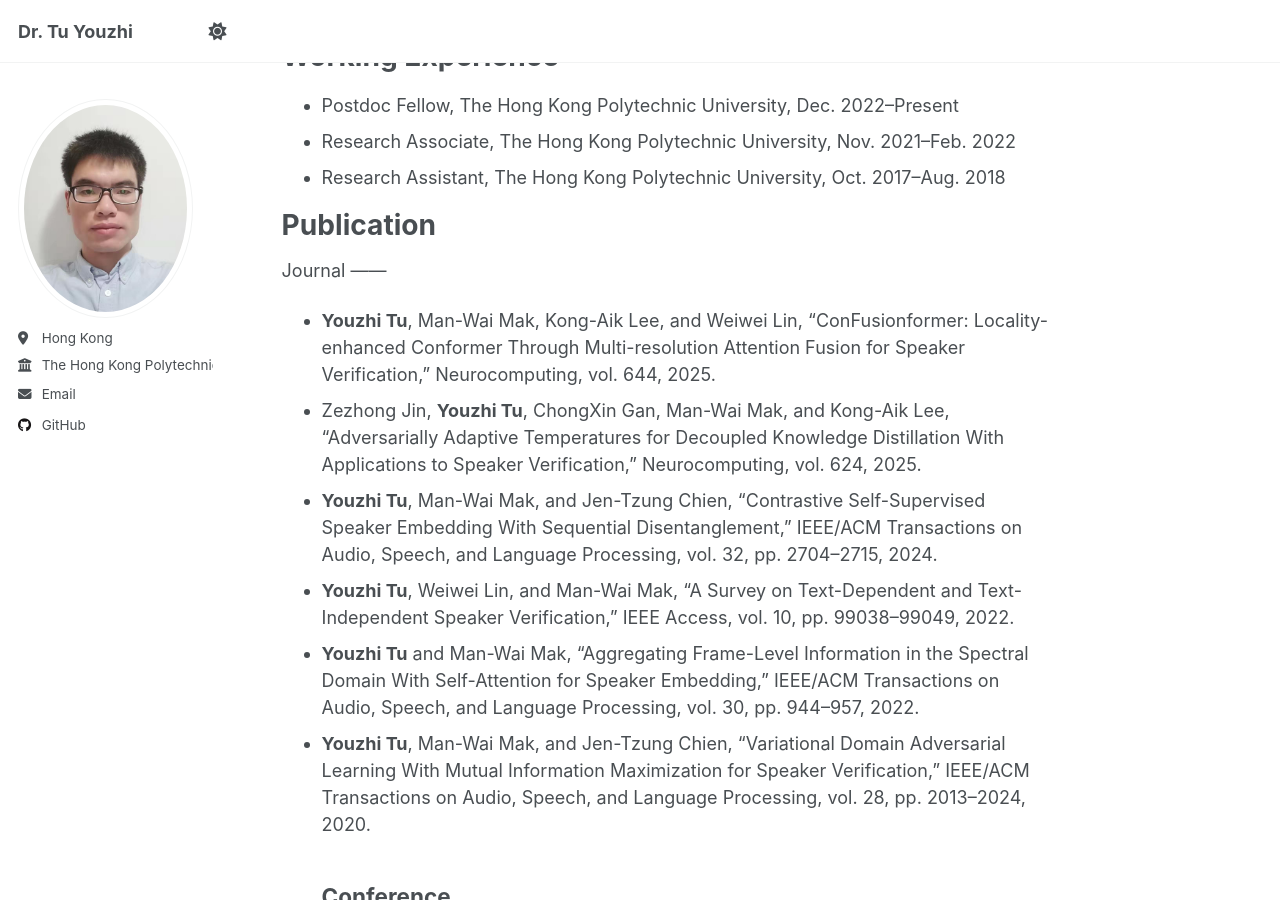
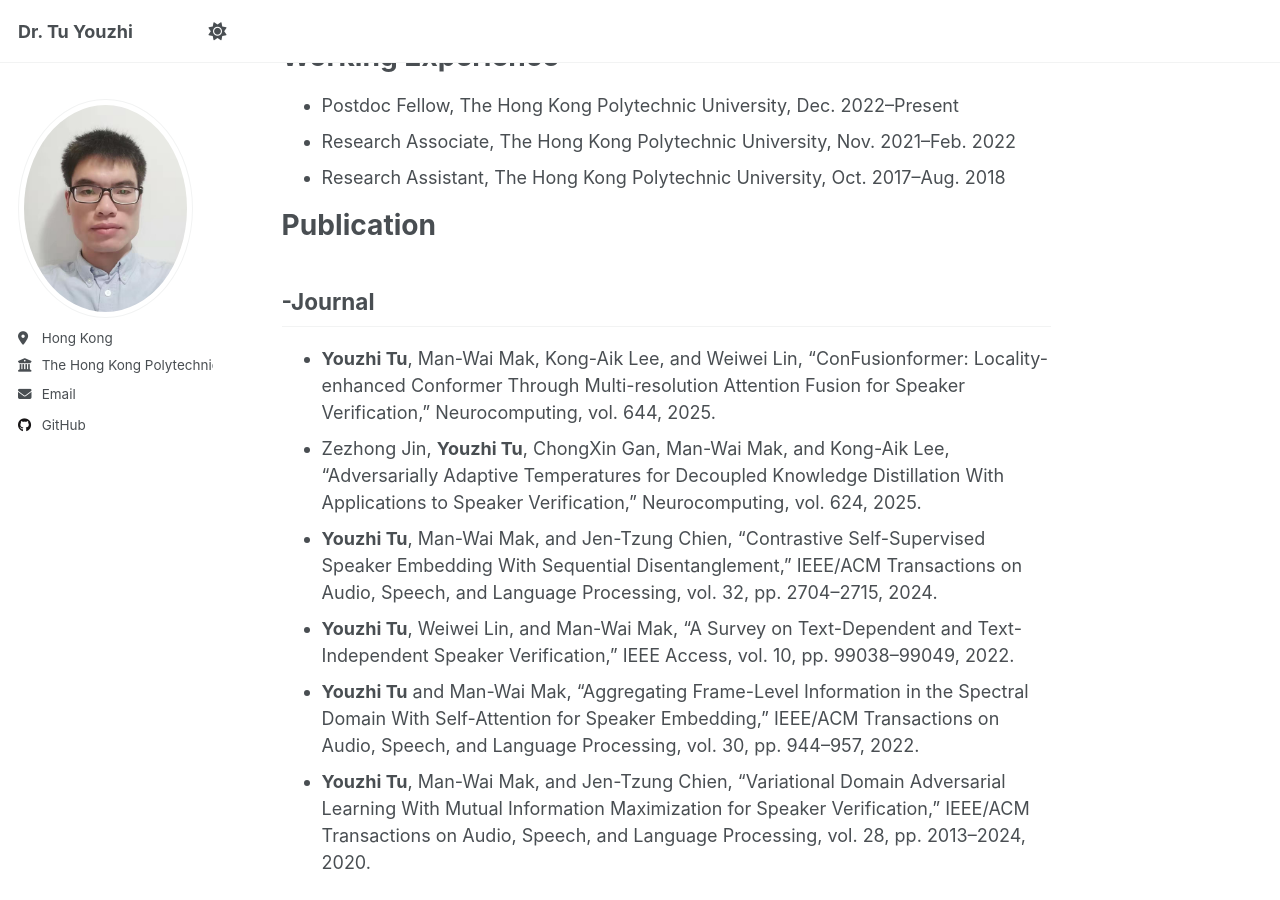
Before and after one commit to youzhitu/youzhitu.github.io, a Jekyll site: the page built from _pages/about.md, in a window 1280 px wide and 900 px high, scrolled down 563 px. Built offline with Jekyll 4.4.1, drawn with Linux system fonts in a browser that asks for light colours; a script that is not in the unit is left out.

```diff
--- a/_pages/about.md
+++ b/_pages/about.md
@@ -28,8 +28,8 @@ Working Experience
 Publication
 ======
 
-  Journal
-  ------
+-Journal
+------
 - **Youzhi Tu**, Man-Wai Mak, Kong-Aik Lee, and Weiwei Lin, “ConFusionformer: Locality-enhanced Conformer Through Multi-resolution Attention Fusion for Speaker Verification,” Neurocomputing, vol. 644, 2025.
 - Zezhong Jin, **Youzhi Tu**, ChongXin Gan, Man-Wai Mak, and Kong-Aik Lee, “Adversarially Adaptive Temperatures for Decoupled Knowledge Distillation With Applications to Speaker Verification,” Neurocomputing, vol. 624, 2025.
 - **Youzhi Tu**, Man-Wai Mak, and Jen-Tzung Chien, “Contrastive Self-Supervised Speaker Embedding With Sequential Disentanglement,” IEEE/ACM Transactions on Audio, Speech, and Language Processing, vol. 32, pp. 2704–2715, 2024.
```
